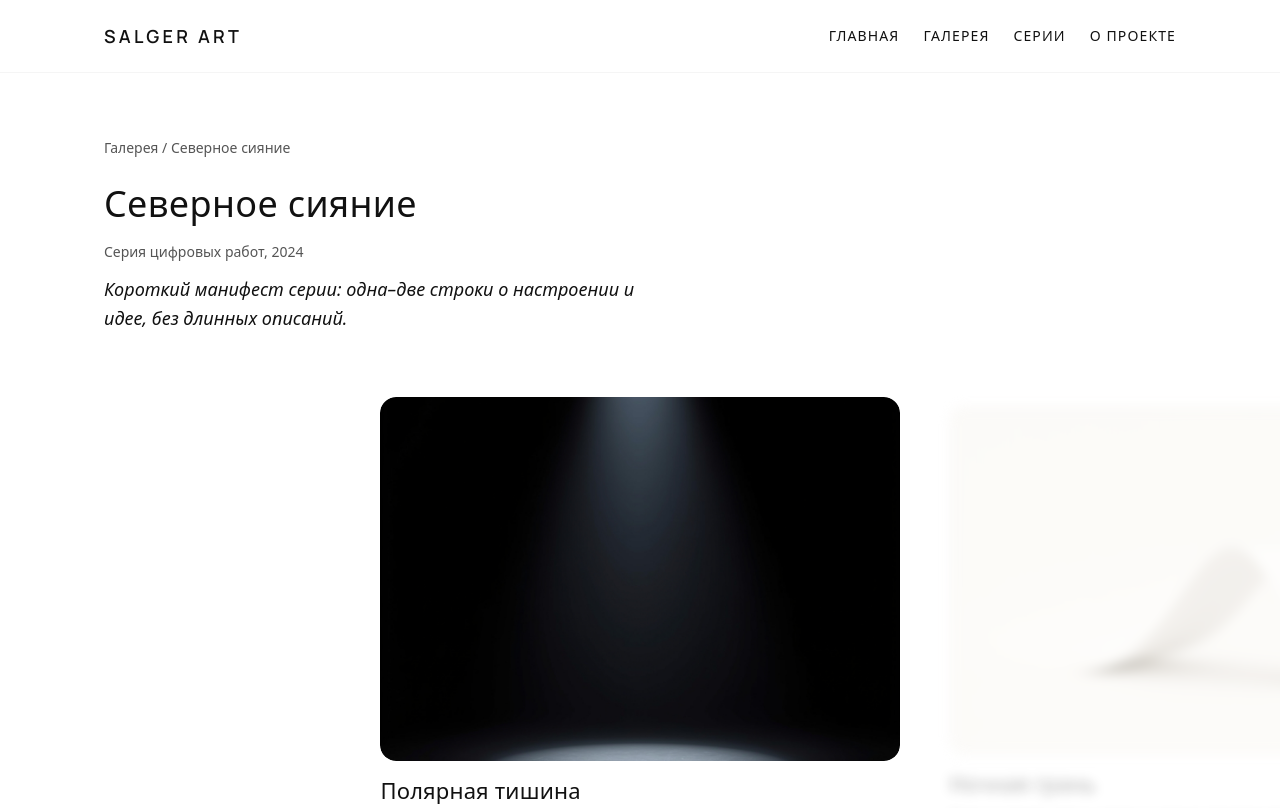
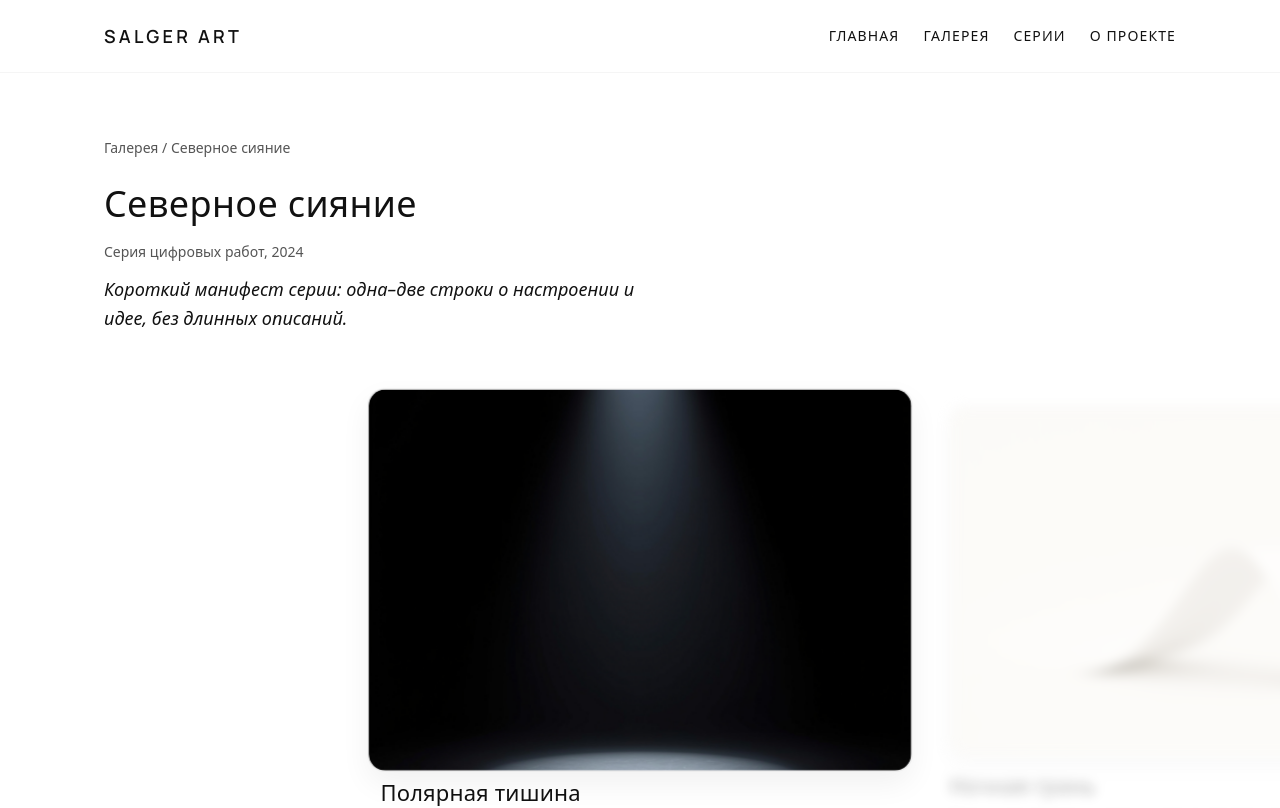
Before and after one commit to ALDYNEC-07/SALGER-ART, a Next.js app: page /series in a window 1280 px wide. Shown: the top 808 px of the page. Built offline with nearby package versions, Linux system fonts and the light colour scheme.

Commit message:
Добавил плавное увеличение активной карточке серий

```diff
--- a/src/app/globals.css
+++ b/src/app/globals.css
@@ -628,8 +628,14 @@ body:has(#nav-toggle:checked) {
   border-radius: 1rem;
   padding-top: 70%; /* отношение сторон */
   overflow: hidden;
-  background-color: #e5e5e5;
-  transition: transform 300ms ease, box-shadow 300ms ease, filter 300ms ease;
+  background-color: #f3f3f3;
+  border: 1px solid rgba(0, 0, 0, 0.04);
+  box-shadow: 0 12px 28px rgba(0, 0, 0, 0.06);
+  transition: transform 300ms ease, box-shadow 300ms ease, filter 300ms ease, border-color 300ms ease;
+}
+
+.series-card.is-active .series-card__image-placeholder {
+  animation: heroZoom 18s ease-out forwards;
 }
 
 .series-card__image {
@@ -661,6 +667,8 @@ body:has(#nav-toggle:checked) {
 /* имитация hover-эффекта */
 .series-card__link:hover .series-card__image-placeholder {
   transform: scale(1.02);
+  box-shadow: 0 14px 36px rgba(0, 0, 0, 0.09);
+  border-color: rgba(0, 0, 0, 0.08);
 }
 
 @media (prefers-reduced-motion: reduce) {
```
